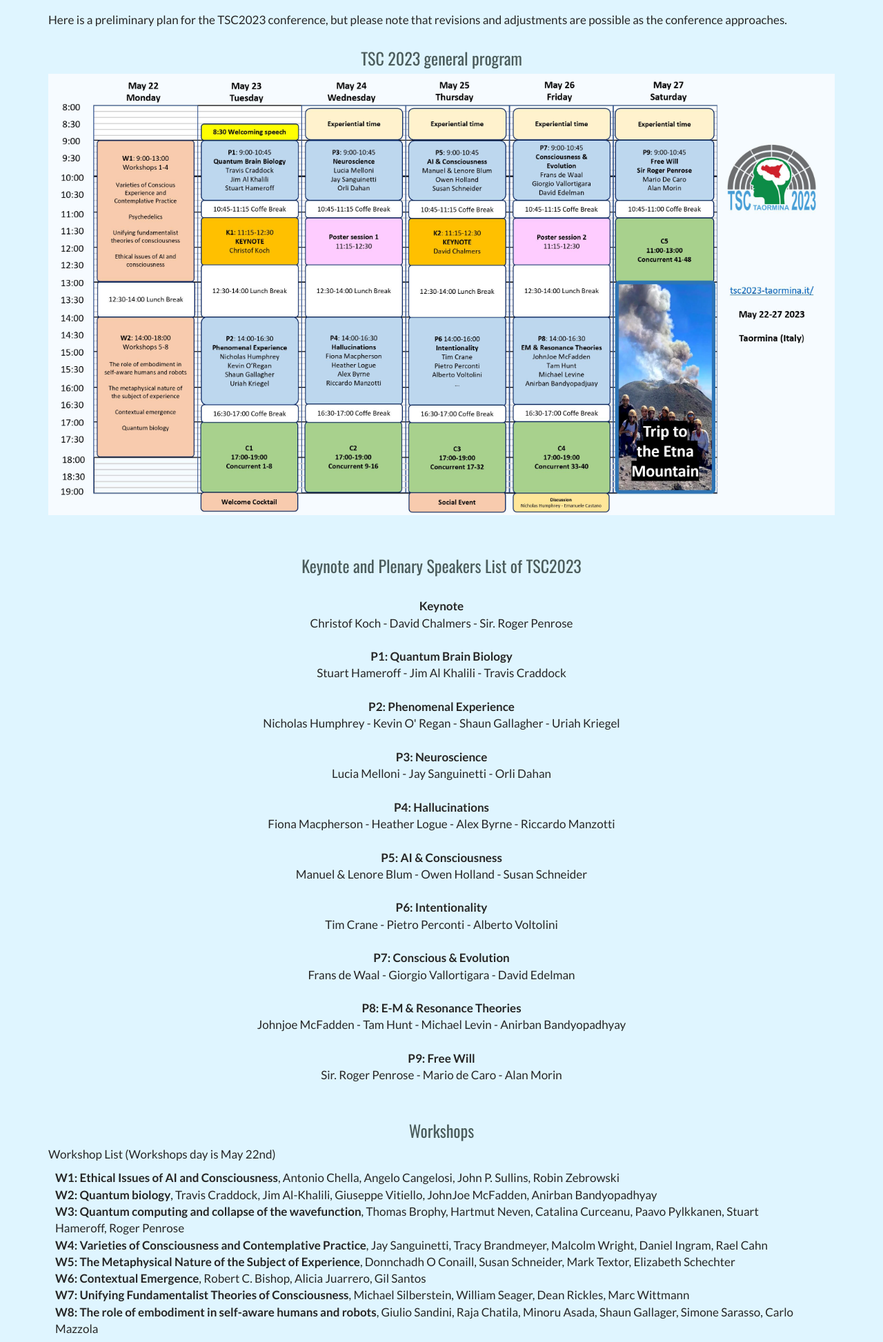
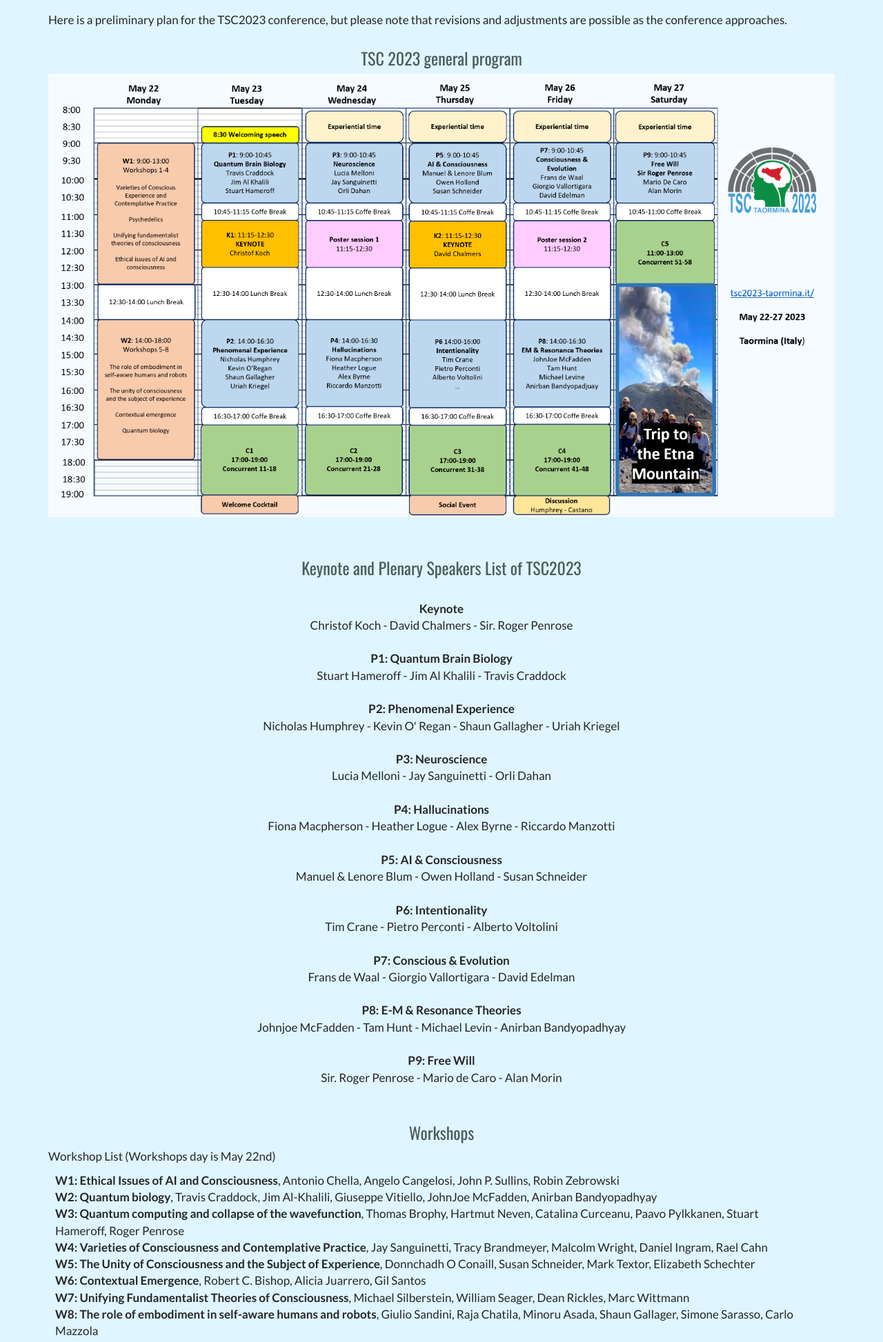
Before and after one commit to emilim/tsc2023-taormina, a plain HTML site: page program.html in a window 1280 px wide. Shown: the part 626-2572 px from the top of the page at 69% size. Drawn offline with nearby package versions, Linux system fonts and the light colour scheme.

Commit message:
the unity of consciousness

```diff
--- a/program.html
+++ b/program.html
@@ -91,7 +91,7 @@ License URL: http://creativecommons.org/licenses/by/3.0/
 					possible as the conference approaches.</p>
 
 				<h3 class="text-center" id="GeneralProgram">TSC 2023 general program</h3>
-				<img src="assets/images/tsc2023 program.jpg" alt="tsc logo" style="margin-bottom: 30px;">
+				<img src="assets/images/tsc2023 program.png" alt="tsc logo" style="margin-bottom: 30px;">
 
 				<h3 class="text-center">Keynote and Plenary Speakers List of TSC2023</h3>
 				<p class="text-center">
@@ -136,7 +136,7 @@ License URL: http://creativecommons.org/licenses/by/3.0/
 					<li><strong>W2: Quantum biology</strong>, Travis Craddock, Jim Al-Khalili, Giuseppe Vitiello, JohnJoe McFadden, Anirban Bandyopadhyay</li>
 					<li><strong>W3: Quantum computing and collapse of the wavefunction</strong>, Thomas Brophy, Hartmut Neven, Catalina Curceanu, Paavo Pylkkanen, Stuart Hameroff, Roger Penrose</li>
 					<li><strong>W4: Varieties of Consciousness and Contemplative Practice</strong>, Jay Sanguinetti, Tracy Brandmeyer, Malcolm Wright, Daniel Ingram, Rael Cahn</li>
-					<li><strong>W5: The Metaphysical Nature of the Subject of Experience</strong>, Donnchadh O Conaill, Susan
+					<li><strong>W5: The Unity of Consciousness and the Subject of Experience</strong>, Donnchadh O Conaill, Susan
 						Schneider, Mark Textor, Elizabeth Schechter</li>
 					<li><strong>W6: Contextual Emergence</strong>, Robert C. Bishop, Alicia Juarrero, Gil Santos</li>
 					<li><strong>W7: Unifying Fundamentalist Theories of Consciousness</strong>, Michael Silberstein, William
```
Also changed, not shown: assets/images/tsc2023 program.jpg (deleted), assets/images/tsc2023 program.png (added).
